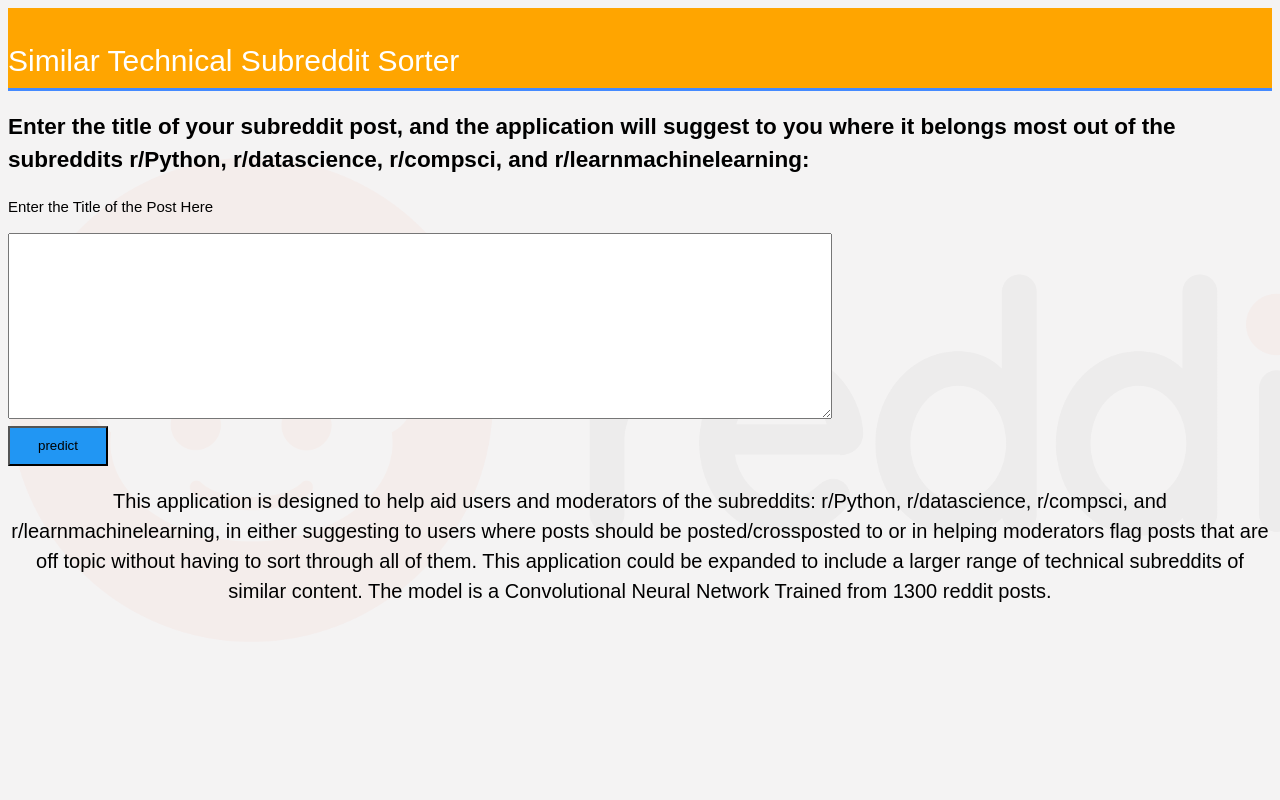
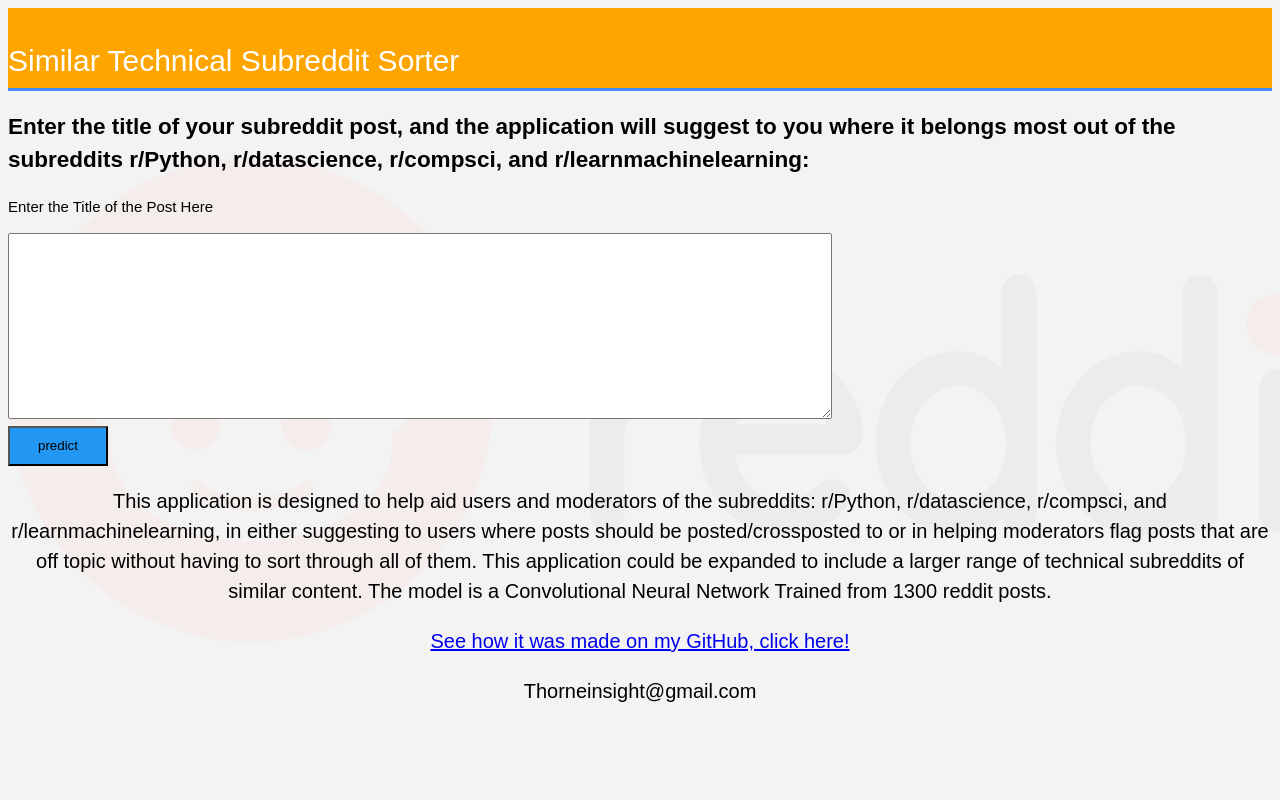
Before and after one commit to djthorne333/NLP-CNN-Subreddit-Sorter-Heroku-App, a Flask app: page / in a window 1280 px wide. Run offline with Flask 2, Linux system fonts and the light colour scheme; parts of the project's set-up code (start-up, migrations or seed data) failed here and were passed over.

Commit message:
Update first_page.html

```diff
--- a/templates/first_page.html
+++ b/templates/first_page.html
@@ -110,7 +110,8 @@ header h2{
 
 
 
-
+	<p  style="font-size:20px; color:blue; text-align: center;" ><a href="https://github.com/djthorne333">See how it was made on my GitHub, click here!</a></p>
+        <p style= "font-size:20px; font-size:15; text-align: center;" >Thorneinsight@gmail.com </p>
 </body>
 <backround>
 </backround>
```
